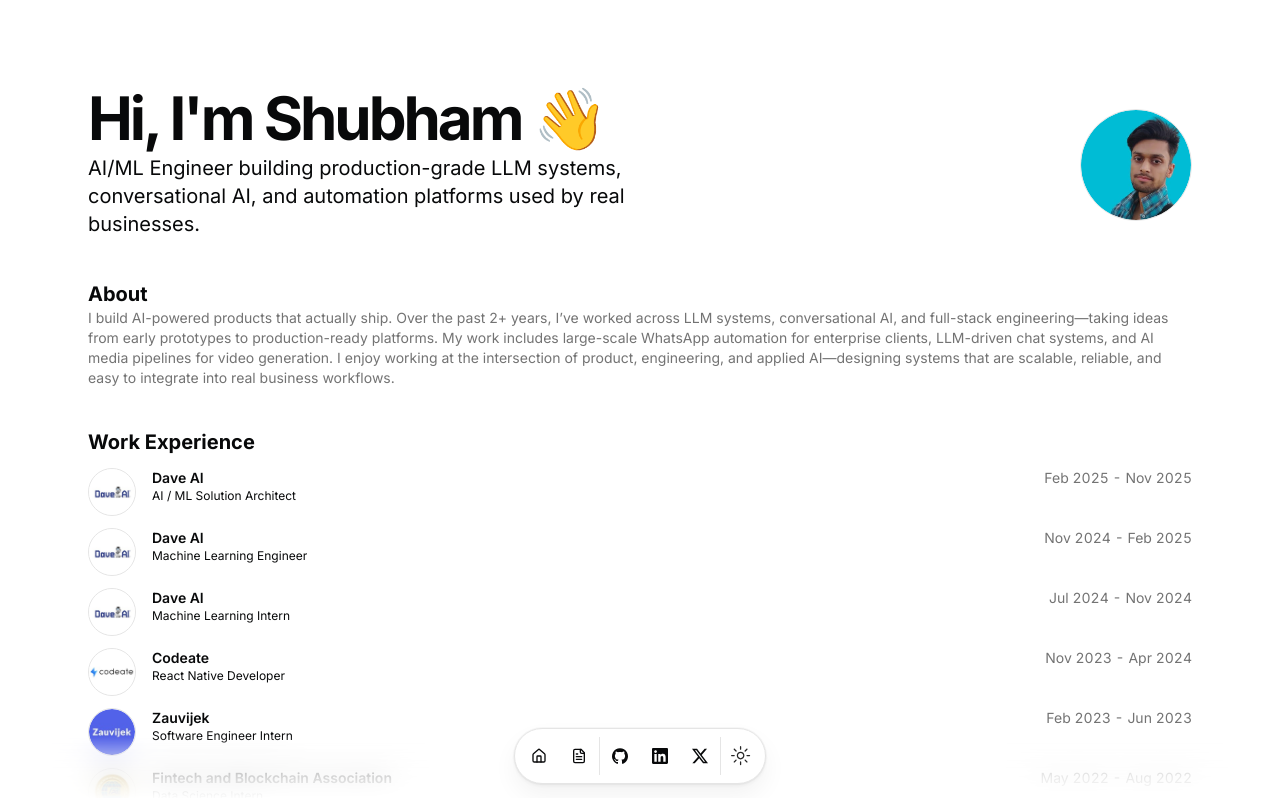
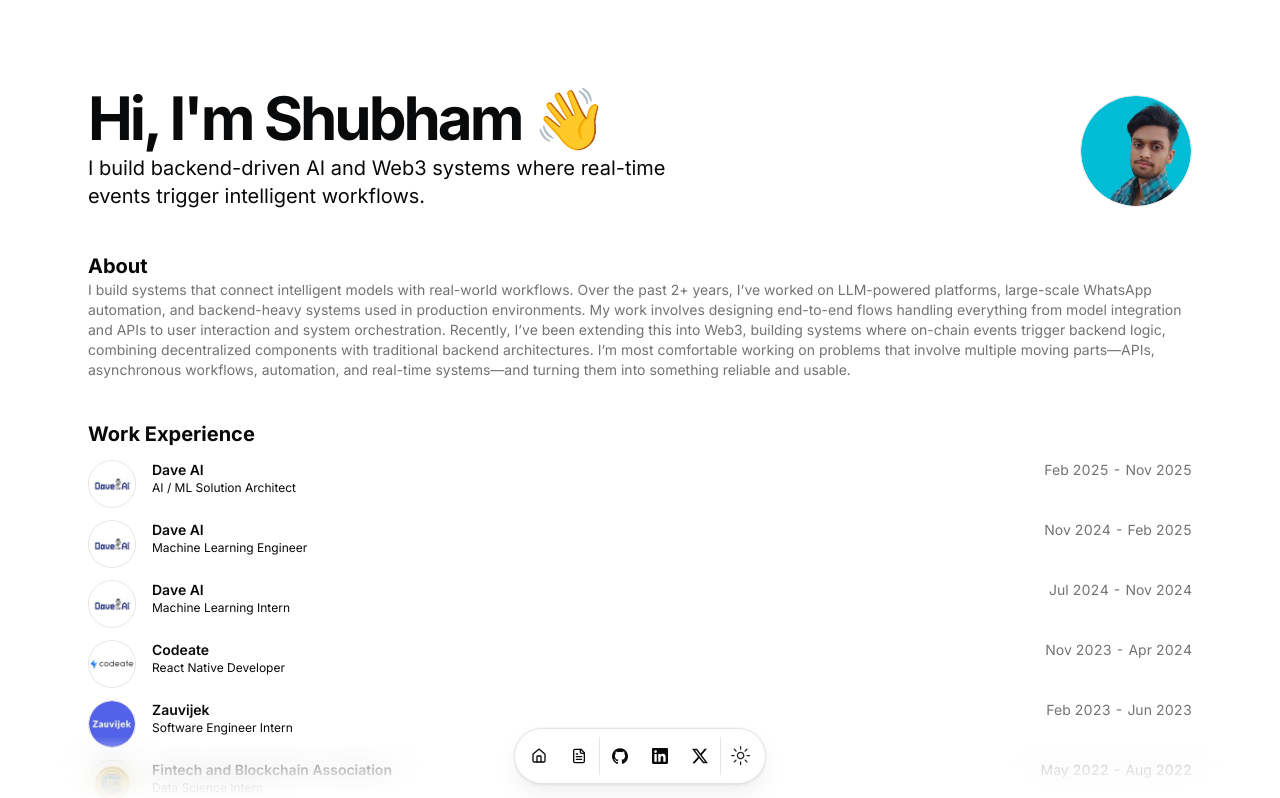
Before and after one commit to shubhamsinha21/showcase_me, a Next.js app: page / in a window 1280 px wide. Shown: the top 798 px of the page. Built offline with nearby package versions, Linux system fonts and the light colour scheme.

Commit message:
updated summaty + description

```diff
--- a/src/data/resume.tsx
+++ b/src/data/resume.tsx
@@ -25,9 +25,9 @@ export const DATA = {
   // location: "",
   // locationLink: "",
   description:
-    "AI/ML Engineer building production-grade LLM systems, conversational AI, and automation platforms used by real businesses.",
+    "I build backend-driven AI and Web3 systems where real-time events trigger intelligent workflows.",
   summary:
-    "I build AI-powered products that actually ship. Over the past 2+ years, I’ve worked across LLM systems, conversational AI, and full-stack engineering—taking ideas from early prototypes to production-ready platforms. My work includes large-scale WhatsApp automation for enterprise clients, LLM-driven chat systems, and AI media pipelines for video generation. I enjoy working at the intersection of product, engineering, and applied AI—designing systems that are scalable, reliable, and easy to integrate into real business workflows.",
+    "I build systems that connect intelligent models with real-world workflows. Over the past 2+ years, I’ve worked on LLM-powered platforms, large-scale WhatsApp automation, and backend-heavy systems used in production environments. My work involves designing end-to-end flows handling everything from model integration and APIs to user interaction and system orchestration. Recently, I’ve been extending this into Web3, building systems where on-chain events trigger backend logic, combining decentralized components with traditional backend architectures. I’m most comfortable working on problems that involve multiple moving parts—APIs, asynchronous workflows, automation, and real-time systems—and turning them into something reliable and usable.",
 
   avatarUrl: "informal.jpg",
 
```
